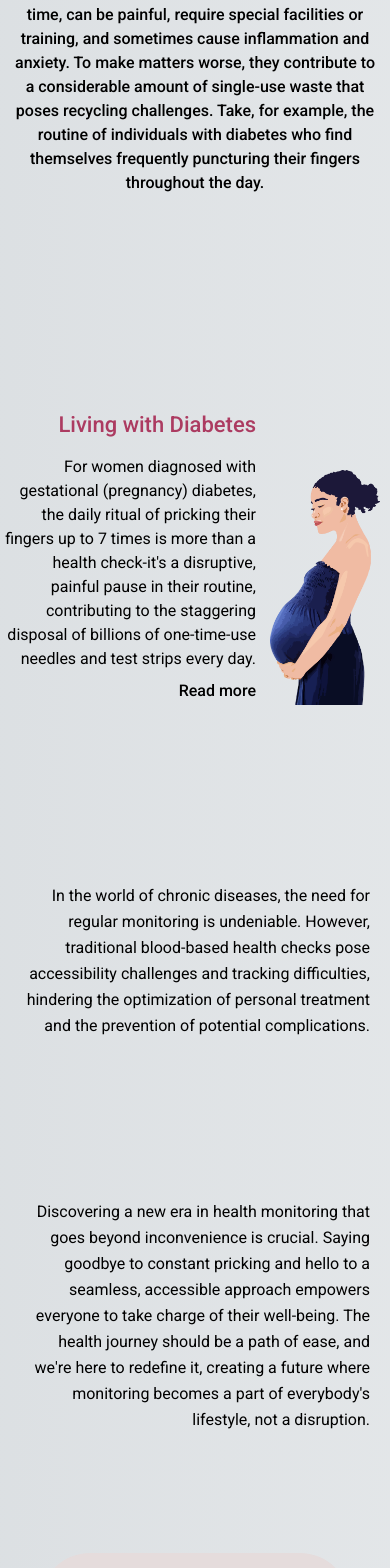
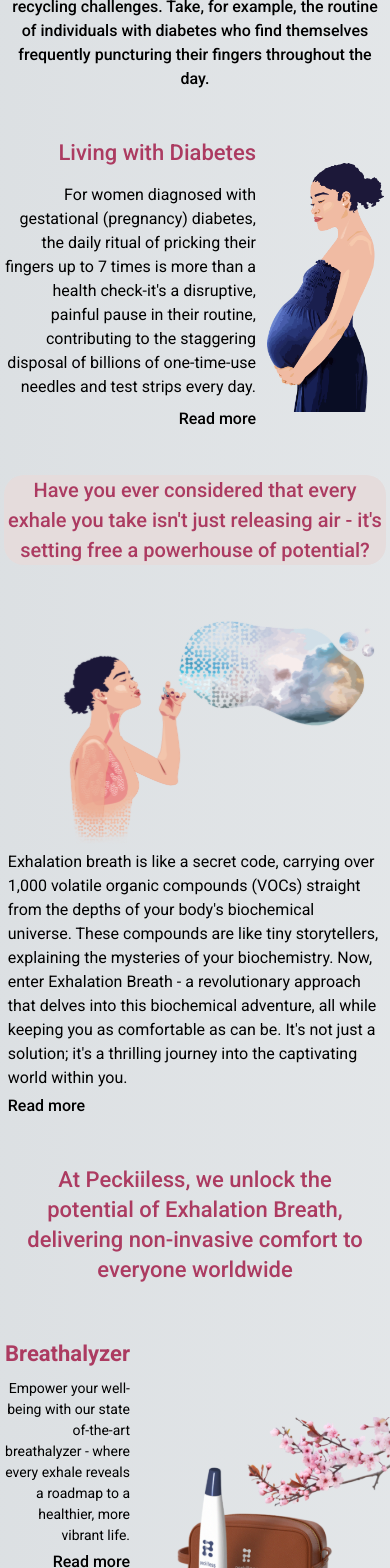
Before and after one commit to Peckiiless/peckiiless-website, a Next.js app: page /healthcare in a window 390 px wide. Shown: the part 432-2000 px from the top of the page. Built offline with nearby package versions, Linux system fonts and the light colour scheme.

Commit message:
responsive healthcare

```diff
--- a/app/components/Navbar.tsx
+++ b/app/components/Navbar.tsx
@@ -30,7 +30,7 @@ export default function Navbar({ navColor = "#fff" }: { navColor?: string }) {
         </h1>
         <div
           className={`${
-            active && "top-[0rem] z-10"
+            active && "top-[0rem] z-10 graidient text-white"
           } duration-500 md:static absolute z-10  md:min-h-fit min-h-[60vh] left-0 top-[-100%] md:w-auto  w-full flex items-center px-5`}
         >
           <ul className="flex md:flex-row flex-col items-center mx-auto  md:gap-[4vw] gap-8">
@@ -52,7 +52,7 @@ export default function Navbar({ navColor = "#fff" }: { navColor?: string }) {
           onClick={() => setActive(!active)}
         >
           {active ? (
-            <div className="text-3xl  cursor-pointer md:hidden z-10">x</div>
+            <div className="text-3xl text-white cursor-pointer md:hidden z-10">x</div>
           ) : (
             <svg
               xmlns="http://www.w3.org/2000/svg"
@@ -65,7 +65,7 @@ export default function Navbar({ navColor = "#fff" }: { navColor?: string }) {
                 fillRule="evenodd"
                 clipRule="evenodd"
                 d="M0 2V0H18V2H0ZM0 7H18V5H0V7ZM0 12H18V10H0V12Z"
-                fill="white"
+                fill={navColor}
               />
             </svg>
           )}
--- a/app/healthcare/BlowingLady.tsx
+++ b/app/healthcare/BlowingLady.tsx
@@ -2,13 +2,13 @@ import Image from "next/image";
 
 export default function BlowingLady() {
   return (
-    <section className="pt-10">
-      <p className="mb-20 py-4 text-center bg-primary-200 rounded-[3.125rem] mx-10 font-medium xs:text-[2rem] md:text-[2.25rem] text-[1.375rem] text-primary-800 leading-[1.875rem] xs:leading-[3.5rem] sm:py-10  max-w-[100rem] px-20">
+    <section className="pt-10 xl:my-10">
+      <p className=" text-center bg-primary-200 rounded-[1.25rem]  font-medium sm:text-[2rem] md:text-[2.25rem] text-[1.25rem] text-primary-800 mb-10 xs:mb-20 xs:py-4  sm:py-10  max-w-[90rem] mx-1 px-1 xs:mx-10 2xl:mx-auto sm:px-6 md:px-20 xl:px-40">
         Have you ever considered that every exhale you take isn&#39;t just
         releasing air - it&#39;s setting free a powerhouse of potential?
       </p>
       <div className="relative md:h-[50rem] xs:h-[34rem] h-[28rem] p-[2%]">
-        <div className="absolute bottom-0 pl-10">
+        <div className="sm:absolute bottom-0 pl-10">
           <Image
             src="/bubble-lady.svg"
             width={1200}
@@ -17,7 +17,7 @@ export default function BlowingLady() {
             priority={true}
           />
         </div>
-        <div className="sm:max-w-[70%] absolute bottom-24 left-[39%]">
+        <div className="sm:max-w-[70%] sm:absolute bottom-24 left-[39%]">
           <p className="md:text-[1.25rem] lg:text-[1.75rem] text-[1rem]">
             Exhalation breath is like a secret code, carrying over 1,000
             volatile organic compounds (VOCs) straight from the depths of your
@@ -28,22 +28,13 @@ export default function BlowingLady() {
             can be. It&#39;s not just a solution; it&#39;s a thrilling journey
             into the captivating world within you.
           </p>
+          <p className=" md:hidden font-medium text-[1rem] cursor-pointer py-1">
+            Read more
+          </p>
         </div>
       </div>
-
-      <p className="xs:hidden text-right px-5 xs:text-[1.25rem] md:text-[1.75rem] text-[1rem]  leading-[1.625rem] xs:leading-[2.625rem] py-20 xs:py-44 xs:px-10 max-w-[70rem] mx-auto">
-        Exhalation breath is like a secret code, carrying over 1,000 volatile
-        organic compounds (VOCs) straight from the depths of your body&#39;s
-        biochemical universe. These compounds are like tiny storytellers,
-        explaining the mysteries of your biochemistry. Now, enter Exhalation
-        Breath - a revolutionary approach that delves into this biochemical
-        adventure, all while keeping you as comfortable as can be. It&#39;s not
-        just a solution; it&#39;s a thrilling journey into the captivating world
-        within you.
-      </p>
-
       <div className="px-[2%]">
-        <p className="xs:text-[1.625rem] md:text-[1.75rem] text-[1rem]  leading-[1.5rem] xs:leading-[2.5rem]  md:leading-[2.625rem] px-1 py-14 xs:px-10 max-w-[95rem] mx-auto">
+        <p className="hidden sm:block xs:text-[1.625rem] md:text-[1.75rem] text-[1rem]  leading-[1.5rem] xs:leading-[2.5rem]  md:leading-[2.625rem] px-1 py-14 xs:px-10 max-w-[95rem] mx-auto">
           Breath sampling emerges as a non-invasive, pain-free, and universally
           applicable method. Unlike other sampling techniques, it requires no
           specialized facilities or extensive training, seamlessly fitting into
--- a/app/healthcare/Pregnancy.tsx
+++ b/app/healthcare/Pregnancy.tsx
@@ -2,9 +2,9 @@ import Image from "next/image";
 
 export default function Pregnancy() {
   return (
-    <section className="mx-auto max-w-[100rem]">
-      <div className="px-[2%]">
-        <p className="text-center font-medium xs:text-[1.625rem] md:text-[1.75rem] text-[1rem]  leading-[1.5rem] xs:leading-[2.5rem]  md:leading-[2.625rem] my-20 px-1 py-14 xs:px-10 max-w-[85rem] mx-auto">
+    <section className="mx-auto max-w-[100rem] sm:mt-10">
+      <div className="px-1">
+        <p className="text-center font-medium xs:text-[1.625rem] md:text-[1.75rem] text-[1rem]  leading-[1.5rem] xs:leading-[2.5rem]  md:leading-[2.625rem]  px-1 py-8 xs:px-8 max-w-[85rem] mx-auto">
           In the world of health monitoring, current tools have long leaned on
           blood tests. These tests, however, come with a set of challenges -they
           take time, can be painful, require special facilities or training, and
@@ -16,7 +16,7 @@ export default function Pregnancy() {
         </p>
       </div>
       <div className="grid grid-cols-12 ">
-        <div className=" col-span-8 md:col-span-7 lg:col-span-7 xl:col-span-8 2xl:col-span-7 text-right pt-16 pb-24  md:px-[3rem] px-1 self-center xs:text-[1.15rem] sm:text-[1.35rem] md:text-[1.20rem] lg:text-[1.45rem] xl:text-[1.75rem] 2xl:text-[1.75rem] text-[1rem]">
+        <div className="col-span-8 md:col-span-7 lg:col-span-7 xl:col-span-8 2xl:col-span-7 text-right xs:pt-16  md:px-[3rem] px-1 self-center xs:text-[1.15rem] sm:text-[1.35rem] md:text-[1.20rem] lg:text-[1.45rem] xl:text-[1.75rem] 2xl:text-[1.75rem] text-[1rem]">
           <p className="font-medium xs:text-[2rem] md:text-[2.875rem] text-[1.375rem] text-primary-800 leading-[3.75rem]  xs:pb-8 xl:pb-10">
             Living with Diabetes
           </p>
@@ -48,8 +48,8 @@ export default function Pregnancy() {
           </p>
         </div>
         <div
-          style={{ width: "85%", height: "85%", position: "relative" }}
-          className="col-span-4 md:col-span-5 lg:col-span-5 xl:col-span-4 2xl:col-span-5 justify-self-center pr-3 mt-14 xs:mt-20"
+          style={{ width: "90%", height: "90%", position: "relative" }}
+          className="col-span-4 md:col-span-5 lg:col-span-5 xl:col-span-4 2xl:col-span-5 justify-self-center pr-3 mt-6 xl:mt-24"
         >
           <Image
             src="/pregnant.png"
@@ -61,7 +61,7 @@ export default function Pregnancy() {
           />
         </div>
       </div>
-      <p className="xs:hidden text-right px-5 xs:text-[1.25rem] md:text-[1.75rem] text-[1rem]  leading-[1.625rem] xs:leading-[2.625rem] py-20 xs:py-44 xs:px-10 max-w-[70rem] mx-auto">
+      {/* <p className="xs:hidden text-right px-5 xs:text-[1.25rem] md:text-[1.75rem] text-[1rem]  leading-[1.625rem] xs:leading-[2.625rem] py-20 xs:py-44 xs:px-10 max-w-[70rem] mx-auto">
         In the world of chronic diseases, the need for regular monitoring is
         undeniable. However, traditional blood-based health checks pose
         accessibility challenges and tracking difficulties, hindering the
@@ -75,7 +75,7 @@ export default function Pregnancy() {
         their well-being. The health journey should be a path of ease, and
         we&#39;re here to redefine it, creating a future where monitoring
         becomes a part of everybody&#39;s lifestyle, not a disruption.
-      </p>
+      </p> */}
     </section>
   );
 }
--- a/app/healthcare/ProductBanner.tsx
+++ b/app/healthcare/ProductBanner.tsx
@@ -5,17 +5,25 @@ export default function ProductBanner() {
   return (
     <div>
       <div className="px-[2%]">
-        <p className="text-center font-medium xs:text-[2rem] md:text-[2.625rem] text-[1.375rem] text-primary-800 leading-[1.875rem] xs:leading-[3.5rem] py-10 sm:py-24 mt-20 max-w-[75rem] mx-auto px-2">
+        <p className="text-center font-medium xs:text-[2rem] md:text-[2.625rem] text-[1.375rem] text-primary-800 leading-[1.875rem] xs:leading-[3.5rem] py-8 sm:pb-24 mt-20 max-w-[75rem] mx-auto px-2">
           At Peckiiless, we unlock the potential of Exhalation Breath,
           delivering non-invasive comfort to everyone worldwide
         </p>
       </div>
-      <div className="grid grid-cols-12 text-right pt-20">
-        <div className="col-span-5 ">
-          <p className="font-bold xs:text-[2rem] md:text-[2.875rem] text-[1.375rem] text-primary-800 pb-10">
+      <div className="grid grid-cols-12 xl:gap-4 text-right pt-5">
+        <div className="col-span-4 xs:col-span-5 ">
+          <p className="font-bold xs:text-[2rem] md:text-[2.875rem] text-[1.375rem] text-primary-800 pb-2 xs:pb-10">
             Breathalyzer
           </p>
-          <p className="xs:text-[1.25rem] md:text-[1.75rem] text-[.875rem] xl:pl-[10%]">
+          <div> <p className="sm:hidden xs:text-[1.25rem] md:text-[1.75rem] text-[.875rem] pl-1">
+            Empower your well-being with our state of-the-art breathalyzer -
+            where every exhale reveals a roadmap to a healthier, more vibrant
+            life.
+          </p><p className="sm:hidden font-medium text-[1rem] cursor-pointer py-1">
+            Read more
+          </p></div>
+
+          <p className="hidden sm:block xs:text-[1.25rem] md:text-[1.75rem] text-[.875rem] xl:pl-[20%]">
             Empower your well-being with our state of-the-art breathalyzer -
             where every exhale reveals a roadmap to a healthier, more vibrant
             life. Click below to discover more about how it works and seamlessly
@@ -30,11 +38,11 @@ export default function ProductBanner() {
             />
           </div>
         </div>
-        <div className="col-span-7">
+        <div className="col-span-8 xs:col-span-7 mt-20">
           <Image
             src="/breathalyser.svg"
             width={1000}
-            height={464}
+            height={1000}
             alt="logo"
             priority={true}
           />
--- a/app/healthcare/Reasons.tsx
+++ b/app/healthcare/Reasons.tsx
@@ -5,15 +5,14 @@ export default function Reasons() {
   const [more, setMore] = useState(false);
   return (
     <div>
-      <div className="px-[2%]">
-        <p className="text-center font-medium xs:text-[2rem] md:text-[2.625rem] text-[1.375rem] text-primary-800 leading-[1.875rem] xs:leading-[3.5rem] py-20 mt-20 max-w-[75rem] mx-auto px-2">
+      <div className="px-[1%]">
+        <p className="text-center font-medium xs:text-[2rem] md:text-[2.625rem] text-[1.25rem] text-primary-800 leading-[1.875rem] xs:leading-[3.5rem] py-10 xl:py-32  max-w-[75rem] mx-auto px-2">
           Why choose exhalation breath sampling? Let us unveil the compelling
           reasons that make it a game-changer in healthcare.
         </p>
       </div>
-      <div className="rounded-[1.25rem] bg-primary-100 mx-4">
-        <div className="xs:text-[1.625rem] md:text-[1.75rem] text-[1rem]  leading-[1.5rem] xs:leading-[2.5rem]  md:leading-[2.5rem] xs:p-10 max-w-[90rem] mx-auto">
-
+      <div className="rounded-[.625rem] bg-primary-100 mx-2">
+        <div className="xs:text-[1.625rem] md:text-[1.75rem] text-[.9375rem]  leading-[1.5rem] xs:leading-[2.5rem]  md:leading-[2.5rem] p-2 xs:p-10 max-w-[90rem] mx-auto">
           <p className="">
             <span className="font-medium">1.Non-invasive Marvel:</span> Breath
             collection takes a gentle approach, offering a pain-free and
@@ -29,7 +28,7 @@ export default function Reasons() {
             It&#39;s like having a health monitor that reads the entire story,
             not just a single chapter.{" "}
           </p>
-          <p className="">
+          <p>
             <span className="font-medium">3.Accessibility at Its Core:</span>{" "}
             Breath sampling is designed for universal application. Its
             simplicity requires no specialized facilities or extensive training,
@@ -37,7 +36,7 @@ export default function Reasons() {
             insights, once a luxury, are now within reach for everyone.{" "}
           </p>
 
-          <p className="py-2">
+          <p className={`${more ? "block" : "hidden"} py-2`}>
             <span className="font-medium">4.Acceptance by Design:</span> People
             embrace breath sampling because it respects their comfort. The
             process is user-friendly, ensuring that individuals of all ages and
@@ -60,8 +59,9 @@ export default function Reasons() {
             background or location, health insights are now at your fingertips.{" "}
           </p>
 
+
           <p
-            className="font-bold text-[1.75rem] cursor-pointer py-2"
+            className="font-medium text-[1rem] cursor-pointer py-1"
             onClick={() => setMore(!more)}
           >
             {more ? "Read less" : "Read more"}
```
